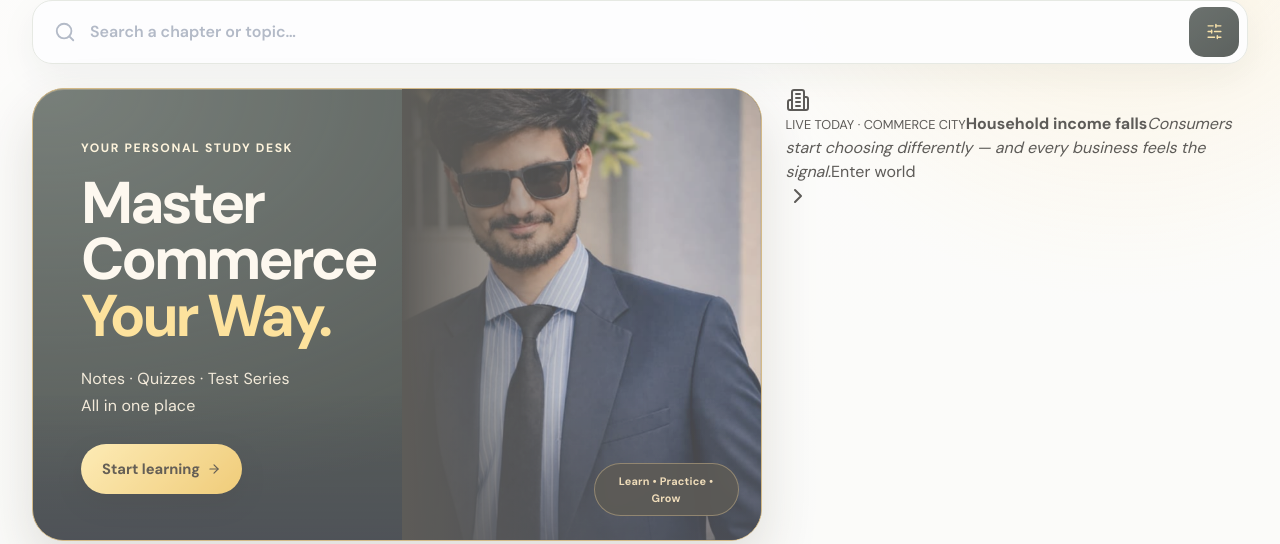
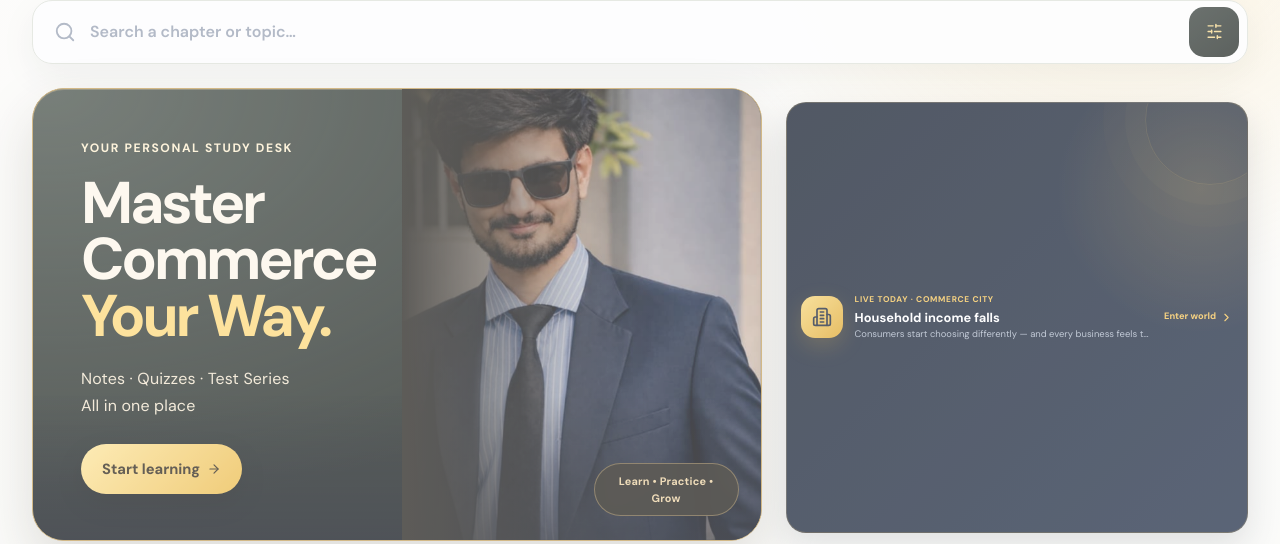
Before and after one commit to infosmitsircommerce-eng/smit-sir-commerce, a React (Vite) app: page / in a window 1280 px wide. Shown: the part 256-800 px from the top of the page. Built offline with nearby package versions, Linux system fonts and the light colour scheme; no server answers.

Commit message:
Style flagship Commerce City homepage event

```diff
--- a/src/index.css
+++ b/src/index.css
@@ -1651,3 +1651,102 @@ section.section-padding {
     scroll-behavior: auto !important;
   }
 }
+
+
+/* Flagship Commerce City entry on the student home. */
+.mobile-commerce-city-card {
+  position: relative;
+  min-height: 98px;
+  display: grid;
+  grid-template-columns: 42px minmax(0, 1fr) auto;
+  align-items: center;
+  gap: 12px;
+  margin: 14px 0 8px;
+  padding: 15px 14px;
+  overflow: hidden;
+  color: #fff;
+  background:
+    radial-gradient(circle at 90% 20%, rgba(246, 196, 83, 0.18), transparent 9rem),
+    linear-gradient(135deg, #111a29, #1d2b43);
+  border: 1px solid rgba(246, 196, 83, 0.18);
+  border-radius: 20px;
+  box-shadow: 0 14px 34px rgba(16, 24, 40, 0.16);
+}
+.mobile-commerce-city-card::after {
+  position: absolute;
+  right: -28px;
+  top: -48px;
+  width: 130px;
+  height: 130px;
+  content: "";
+  border: 1px solid rgba(246, 196, 83, 0.12);
+  border-radius: 50%;
+  box-shadow: 0 0 0 20px rgba(246, 196, 83, 0.025), 0 0 0 42px rgba(246, 196, 83, 0.015);
+  pointer-events: none;
+}
+.mobile-commerce-city-icon {
+  width: 42px;
+  height: 42px;
+  display: grid;
+  place-items: center;
+  position: relative;
+  z-index: 2;
+  color: #172033;
+  background: linear-gradient(135deg, #f8d777, #e0a72b);
+  border-radius: 14px;
+  box-shadow: 0 8px 22px rgba(224, 167, 43, 0.22);
+}
+.mobile-commerce-city-icon svg { width: 20px; height: 20px; }
+.mobile-commerce-city-copy {
+  min-width: 0;
+  position: relative;
+  z-index: 2;
+}
+.mobile-commerce-city-copy small,
+.mobile-commerce-city-copy strong,
+.mobile-commerce-city-copy em { display: block; }
+.mobile-commerce-city-copy small {
+  color: #f6c453;
+  font-size: 0.52rem;
+  font-weight: 900;
+  letter-spacing: 0.08em;
+}
+.mobile-commerce-city-copy strong {
+  margin-top: 4px;
+  color: #fff;
+  font-size: 0.8rem;
+  line-height: 1.2;
+}
+.mobile-commerce-city-copy em {
+  margin-top: 3px;
+  max-width: 370px;
+  overflow: hidden;
+  color: #aeb9c9;
+  font-size: 0.59rem;
+  font-style: normal;
+  line-height: 1.35;
+  text-overflow: ellipsis;
+  white-space: nowrap;
+}
+.mobile-commerce-city-enter {
+  position: relative;
+  z-index: 2;
+  display: inline-flex;
+  align-items: center;
+  gap: 4px;
+  color: #f6c453;
+  font-size: 0.58rem;
+  font-weight: 900;
+  white-space: nowrap;
+}
+.mobile-commerce-city-enter svg { width: 13px; height: 13px; }
+
+@media (max-width: 420px) {
+  .mobile-commerce-city-card {
+    grid-template-columns: 40px minmax(0, 1fr);
+  }
+  .mobile-commerce-city-enter {
+    grid-column: 2;
+    margin-top: -3px;
+  }
+}
```
